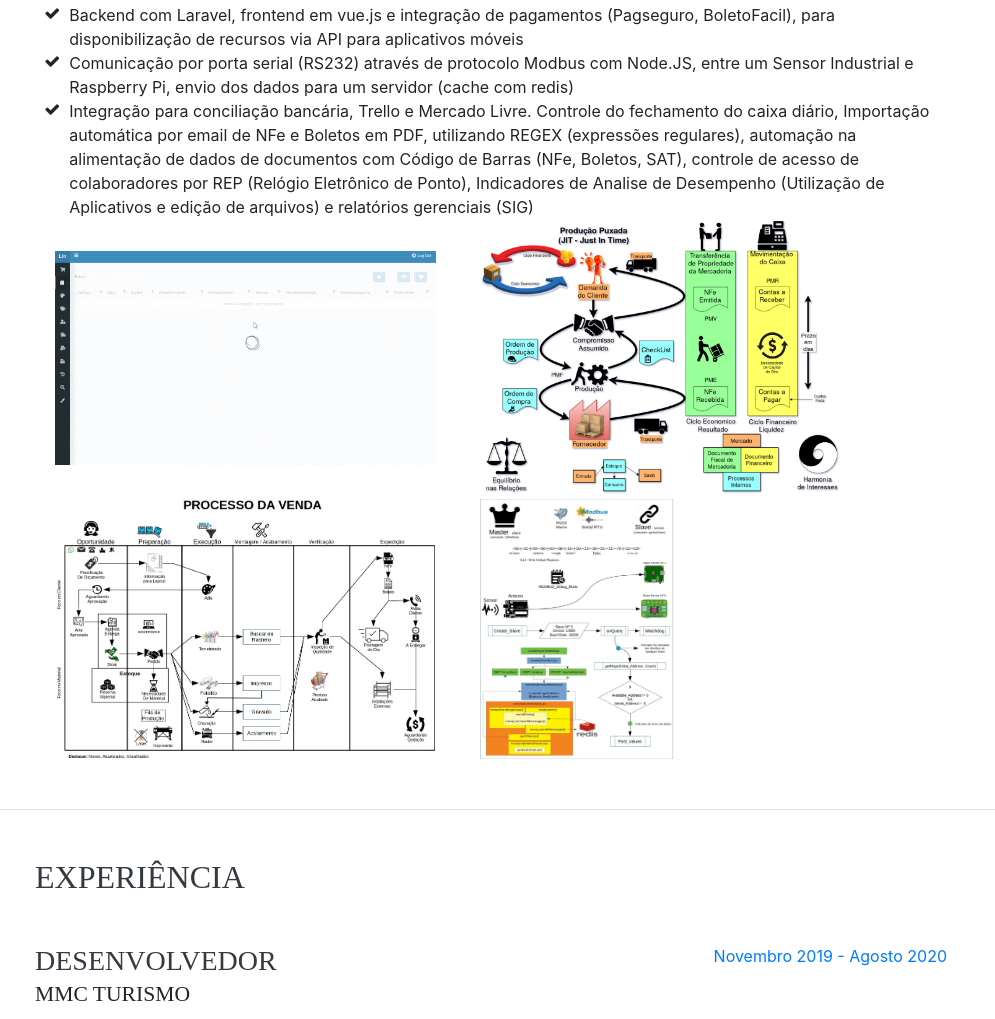
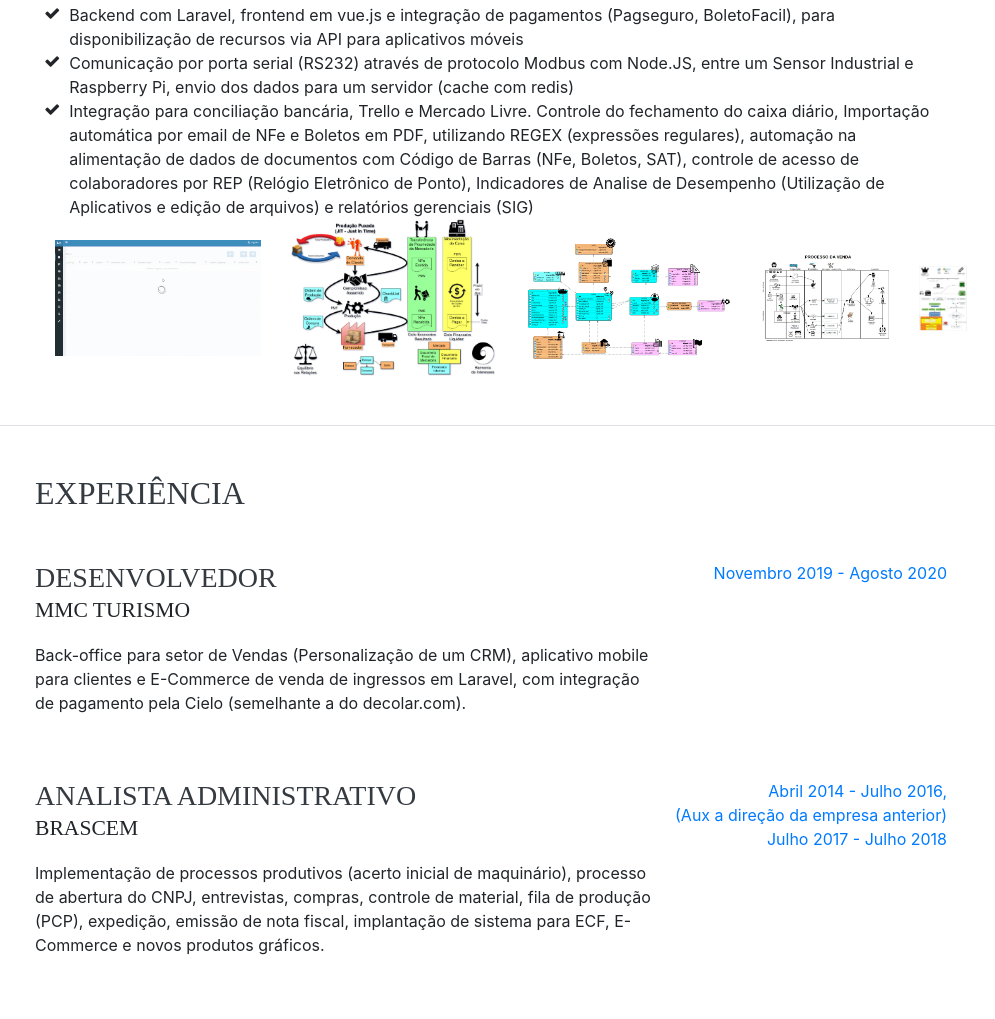
Before and after one commit to grilo-org/20250704_095107_candidato_timoteo7_timoteo7.github.io, a website with bundled scripts: page index.html in a window 1280 px wide. Shown: the part 1212-2231 px from the top of the page, without its empty margins (285-1280 px from the left). Built offline with nearby package versions, Linux system fonts and the light colour scheme; a web font is replaced by a local one.

Commit message:
diagrama

```diff
--- a/index.html
+++ b/index.html
@@ -308,11 +308,22 @@
               Integração para conciliação bancária, Trello e Mercado Livre. Controle do fechamento do caixa diário, Importação automática por email de NFe e Boletos em PDF, utilizando REGEX (expressões regulares), automação na alimentação de dados de documentos com Código de Barras (NFe, Boletos, SAT), controle de acesso de colaboradores por REP (Relógio Eletrônico de Ponto), Indicadores de Analise de Desempenho (Utilização de Aplicativos e edição de arquivos) e relatórios gerenciais (SIG)</li>
           </ul>
         </div>
-        <div >
-            <img src="img/demonstracao.gif" width=381 hspace="20" />
-            <img src="img/Documentos.jpg"   width=360 hspace="20" />
-            <img src="img/Quadros.jpg"      width=380 hspace="20" />
-            <img src="img/modbus.jpg"      height=260 hspace="20" />
+        <div class="row align-items-center">
+          <div class="col-3">
+            <img src="img/demonstracao.gif" width=100% hspace="20" />
+          </div>
+          <div class="col-3">
+            <img src="img/Documentos.jpg"   width=100% hspace="20" />
+          </div>
+          <div class="col-3">
+            <img src="img/Diagrama.png"     width=100% hspace="20" />
+          </div>
+          <div class="col-2">
+            <img src="img/Quadros.jpg"      width=100% hspace="20" />
+          </div>
+          <div class="col-1">
+            <img src="img/modbus.jpg"      width=100% hspace="20" />
+          </div>
         </div>
       </section>
 
```
Also changed, not shown: img/Diagrama.png (added).
